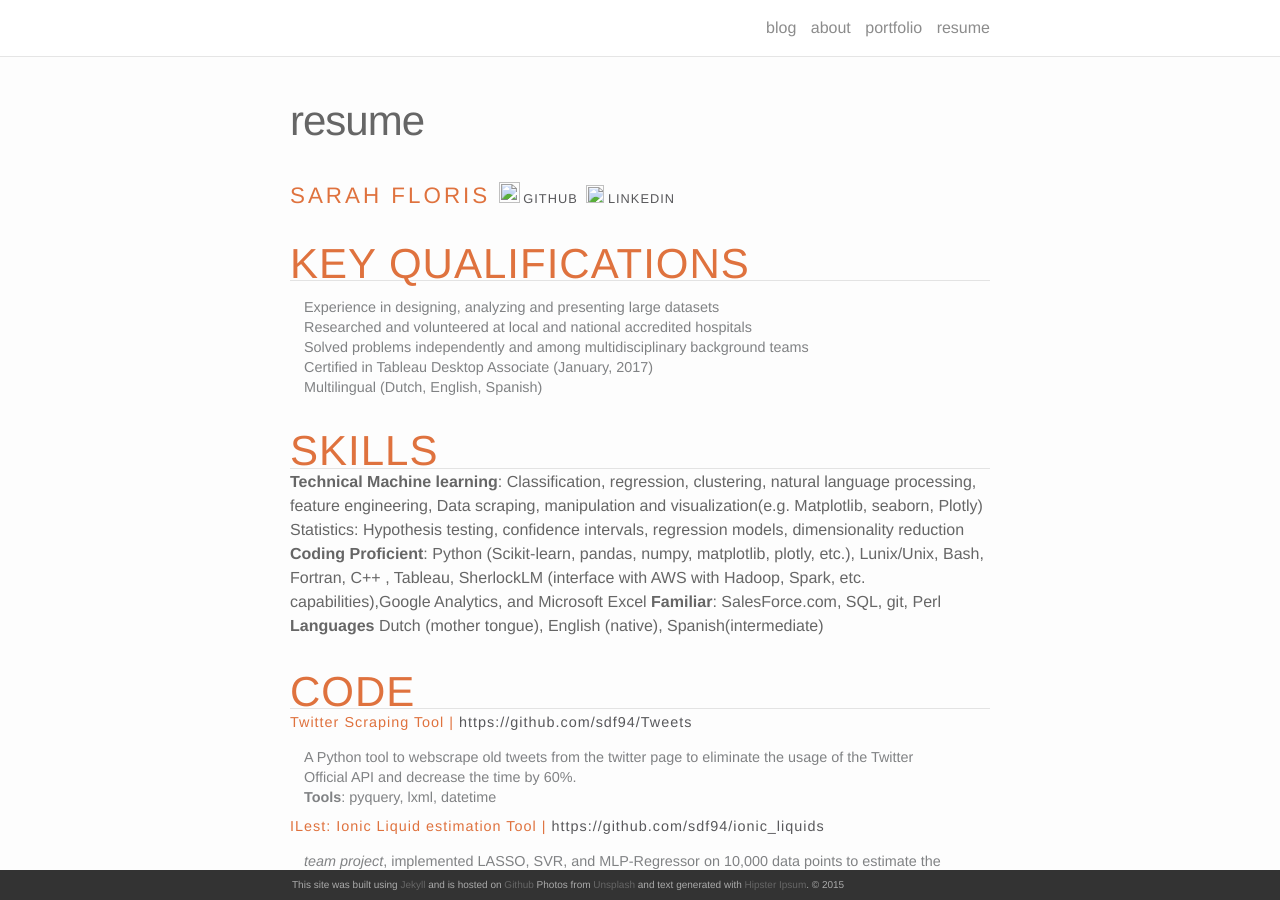
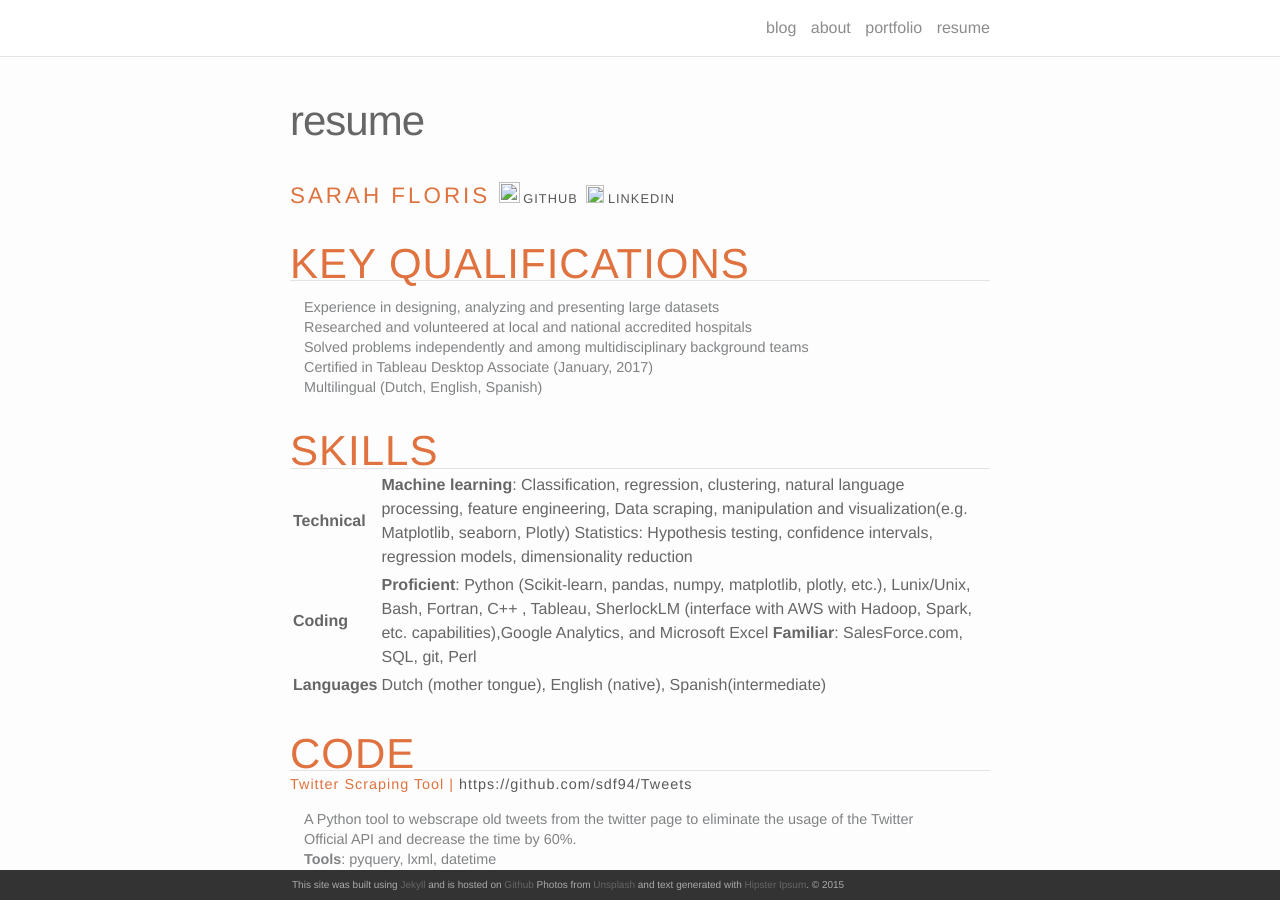
Before and after one commit to sdf94/sdf94.github.io, a Jekyll site: the page built from resume.md, in a window 1280 px wide and 900 px high. Built offline with Jekyll 4.4.1, drawn with Linux system fonts in a browser that asks for light colours; nearby versions of some CDN libraries.

Commit message:
Fixed table

```diff
--- a/resume.md
+++ b/resume.md
@@ -25,7 +25,7 @@ permalink: /resume/
  Certified in Tableau Desktop Associate (January, 2017)<br />
  Multilingual (Dutch, English, Spanish) </p>
     <h2>Skills</h2><hr>
-    <p style="width:100%">
+    <table style="width:100%">
   <tr>
     <td><b>Technical</b></td>
     <td><b>Machine learning</b>: Classification, regression, clustering, natural language processing, feature engineering, Data scraping, manipulation and visualization(e.g. Matplotlib, seaborn, Plotly)
@@ -41,7 +41,7 @@ Statistics: Hypothesis testing, confidence intervals, regression models, dimensi
     <td><b>Languages</b></td>
     <td>Dutch (mother tongue), English (native), Spanish(intermediate)</td>
   </tr>
-</p>
+</table>
     <h2>Code</h2><hr>
     <a class="primary-titles" href="https://github.com/sdf94/Tweets" target="_blank"> Twitter Scraping Tool | <p class="links">https://github.com/sdf94/Tweets</p></a>
       <p class="category-description"> A Python tool to webscrape old tweets from the twitter page to eliminate the usage of the Twitter Official API and decrease the time by 60%. <br> <b>Tools</b>: pyquery, lxml, datetime
```
